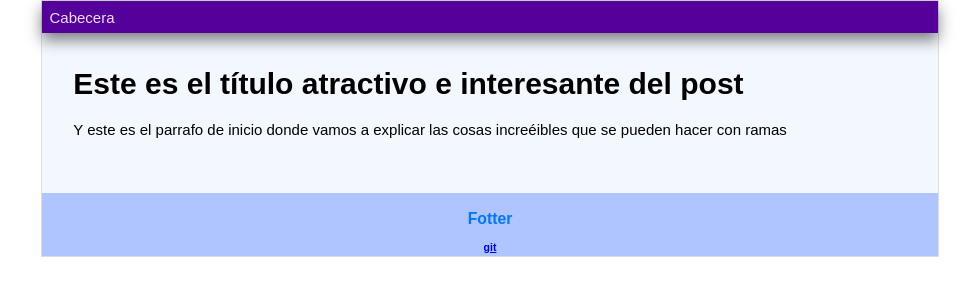
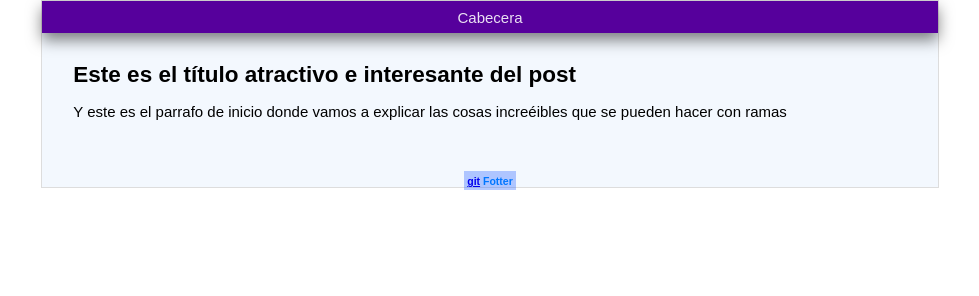
Before and after one commit to JeyG20/hyperblog, a plain HTML site: page blogpost.html in a window 1280 px wide. Shown: the whole page, without its empty margins (150-1129 px from the left). Drawn offline with Linux system fonts and the light colour scheme.

Commit message:
una version del hiperblog

```diff
--- a/blogpost.html
+++ b/blogpost.html
@@ -13,8 +13,8 @@
                 <p>Y este es el parrafo de inicio donde vamos a explicar las cosas increéibles que se pueden hacer con ramas</p>
             </div>
             <div id="fotter">
-                <h2>Fotter</h2>
                 <a href="https://git-scm.com/">git</a>
+                Fotter
             </div>
         </div>
     </body>
--- a/css/estilos.css
+++ b/css/estilos.css
@@ -5,6 +5,15 @@ body
     margin: 0;
     padding: 0;
     font-size: 15px;
+}
+
+#container
+{
+    width: 70%;
+    padding: 0;
+    border: 1px solid #DDD;
+    margin: 0 auto;
+    background-color: rgba(63, 143, 235, 0.06);
 }
 
 #header
@@ -18,15 +27,20 @@ body
 
 #content
 {
+    text-align: left;
     margin: 0% 3% 3% 2%;
     padding: 10%;
     max-width: 100%;
     padding: 1.5%;
-
+}
+#content > h1
+{
+    font-size: 1.5em;
 }
 
 #fotter
 {
+    display: inline;
     max-width: 100%;
     color: rgb(0, 119, 255);
     font-size: 0.7em;
@@ -41,13 +55,3 @@ body
     font-weight: normal;
     font-size: 0.8em;
 }
-
-#container
-{
-    width: 70%;
-    padding: 0;
-    text-align: left;
-    border: 1px solid #DDD;
-    margin: 0 auto;
-    background-color: rgba(63, 143, 235, 0.06);
-}
```
